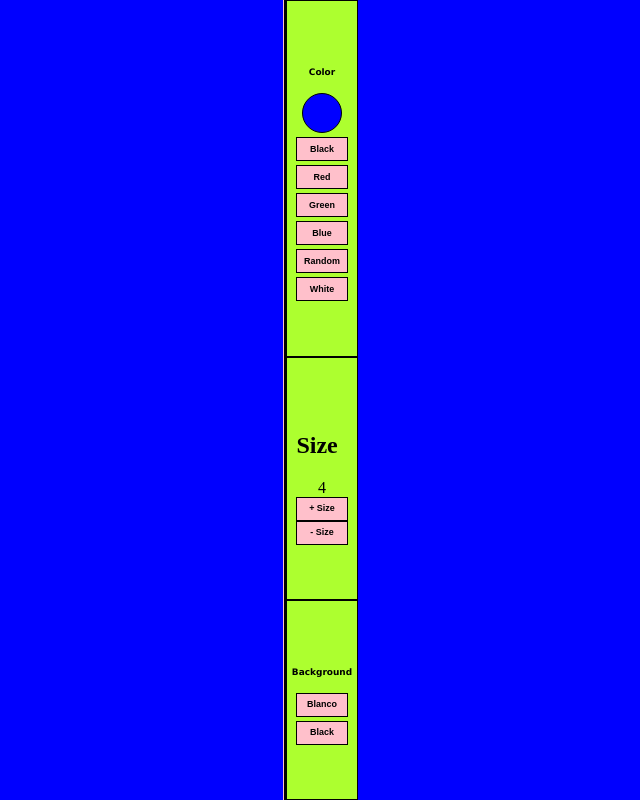
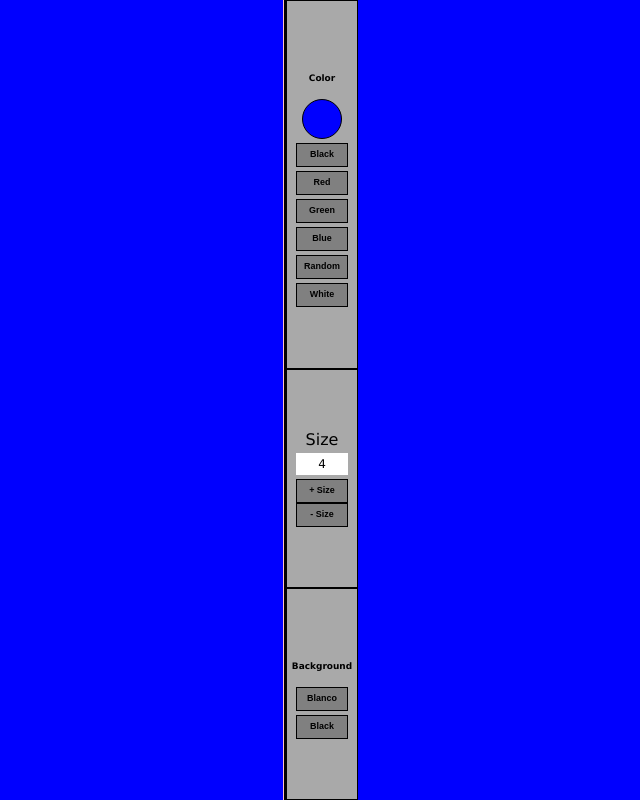
Before and after one commit to lexsalt/react-drawing, a React app: page / in a window 1280 px wide. Shown: the whole page, without its empty margins (319-959 px from the left). Built offline with nearby package versions, Linux system fonts and the light colour scheme.

Commit message:
started again. Reworked counter with useState. Modified css of toolbar

```diff
--- a/src/index.css
+++ b/src/index.css
@@ -62,7 +62,7 @@ span {
   justify-content: center;
   align-items: center;
   gap: 0.5vh;
-  background-color: greenyellow;
+  background-color: darkgray;
   border: 1px black solid;
   flex-grow: 1;
   /* justify-content: center; */
@@ -71,7 +71,7 @@ span {
 button {
   display: flex;
   justify-content: center;
-  background-color: pink;
+  background-color: grey;
   width: 4vw;
   height: 3vh;
   padding: 0.4vw;
@@ -107,6 +107,7 @@ p {
   display: flex;
   flex-direction: row;
   justify-content: center;
+
 }
 
 #demo {
@@ -123,3 +124,21 @@ p {
   width: 3vw;
   background-color: blue;
 }
+#sizeLabel {
+  text-align: center;
+  font-family: Verdana, Geneva, Tahoma, sans-serif;
+  font-weight: 400;
+  font-size: 2vh;
+}
+#strokeSize {
+  background-color: white;
+  flex-grow: 1;
+  padding-top: 0.5vh;
+  padding-bottom: 0.5vh;
+  margin-top: 0.5vh;
+  margin-bottom: 0.5vh;
+  text-align: center;
+  font-family: Verdana, Geneva, Tahoma, sans-serif;
+  font-weight: 400;
+  font-size: 1.5vh;
+}
--- a/src/index.js
+++ b/src/index.js
@@ -115,7 +115,7 @@ function Contador() {
   }
   return (
     <div>
-            <h2>Size</h2>
+            <div id="sizeLabel">Size</div>
             <div className="counter">
             <span id="strokeSize" >{count}</span>
             </div>
```
